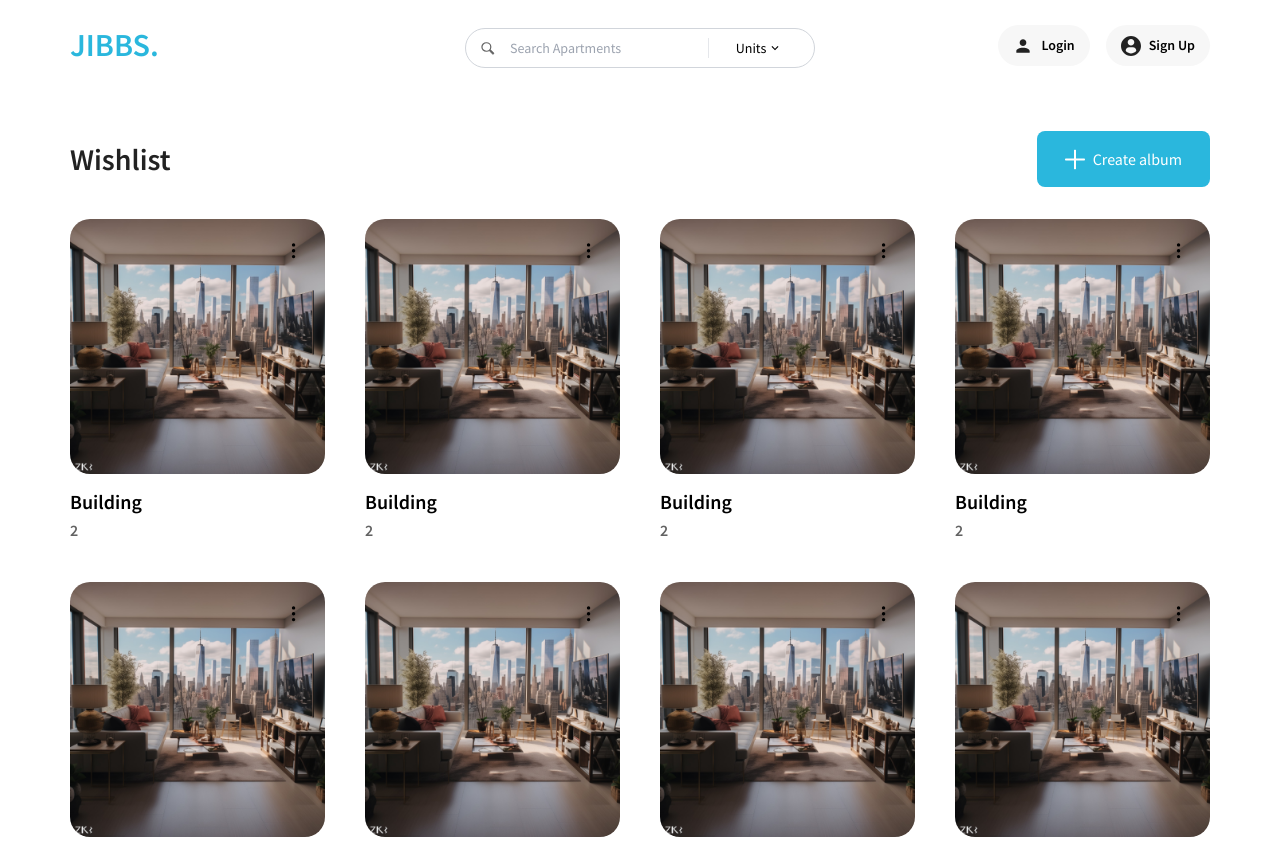
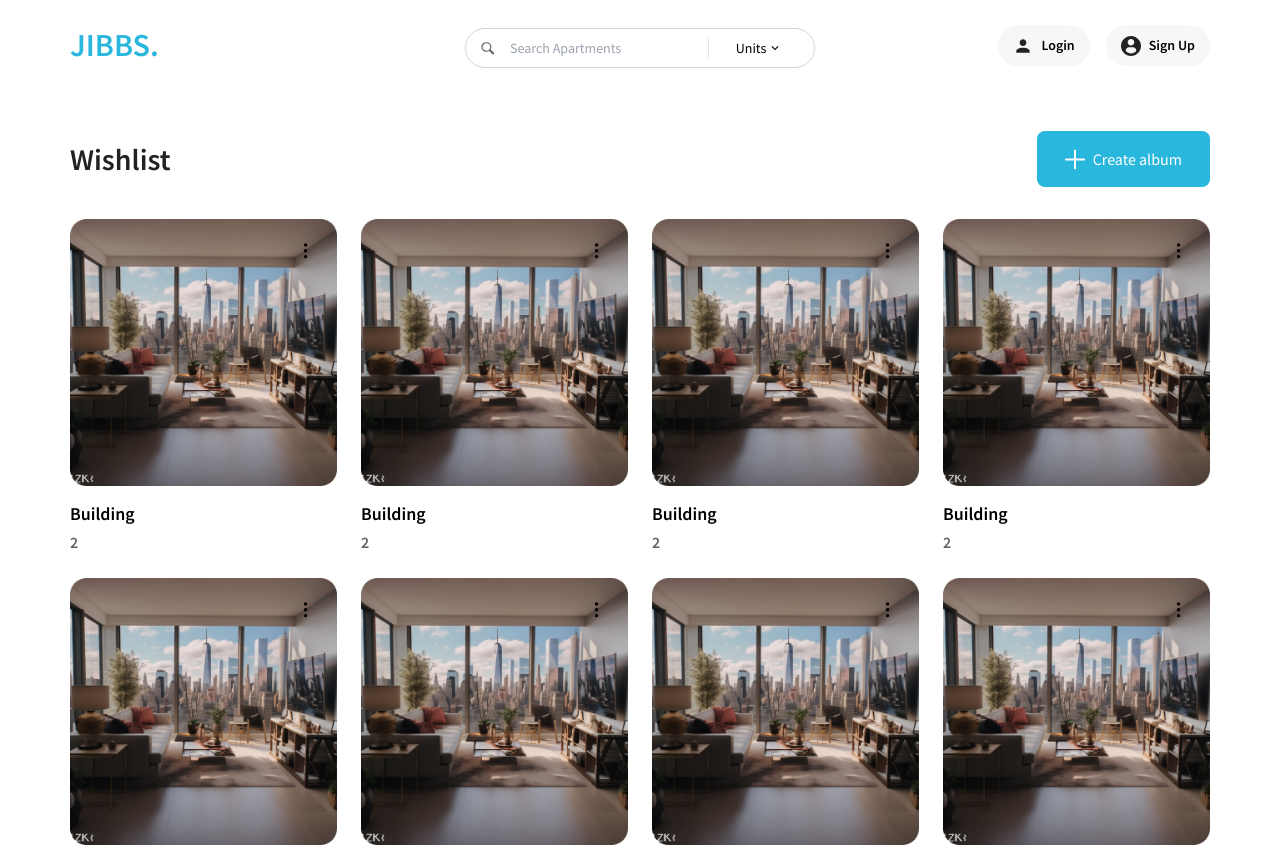
Before and after one commit to shariful10/jiibs, a Next.js app: page /wishlists in a window 1280 px wide. Shown: the top 847 px of the page. Built offline with nearby package versions, Linux system fonts and the light colour scheme.

Commit message:
fixed wishlist pages issues

```diff
--- a/src/Components/wishlist/Album.jsx
+++ b/src/Components/wishlist/Album.jsx
@@ -130,19 +130,15 @@
         )}
       </div>
 
-			<div className="aspect-square w-full relative overflow-hidden rounded-[20px]">
+      <div className="aspect-square w-full relative overflow-hidden rounded-lg">
         <Image
           className="object-cover h-full w-full group-hover:scale-110 duration-300"
           src={midtown}
           alt="Room"
         />
       </div>
-			<h4 className="font-semibold text-[20px] leading-6 mb-1 mt-4">
-				Building
-			</h4>
-			<span className="text-darkGray font-semibold text-base leading-5">
-				2
-			</span>
+      <h4 className="font-semibold text-lg leading-6 mb-1 mt-4">Building</h4>
+      <span className="text-darkGray font-semibold text-base leading-5">2</span>
     </div>
   );
 }
--- a/src/app/(root)/wishlists/page.jsx
+++ b/src/app/(root)/wishlists/page.jsx
@@ -82,7 +82,7 @@
                 <span>Create album</span>
               </button>
             </div>
-            <div className="pt-4 md:pt-8 pb-20 grid md:grid-cols-3 lg:grid-cols-4 gap-10">
+            <div className="pt-4 md:pt-8 pb-20 grid md:grid-cols-3 lg:grid-cols-4 gap-6">
               <Album />
               <Album />
               <Album />
```
Lines whose indentation alone changed are shown as unchanged.
